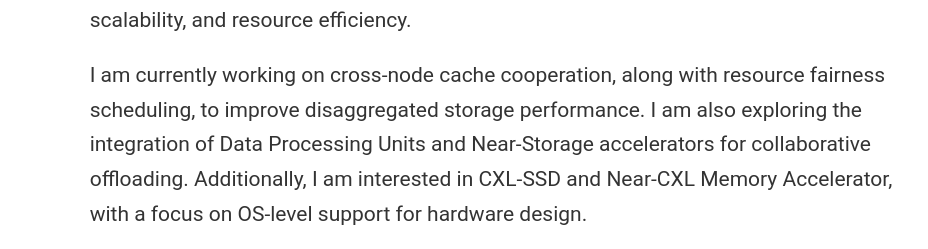
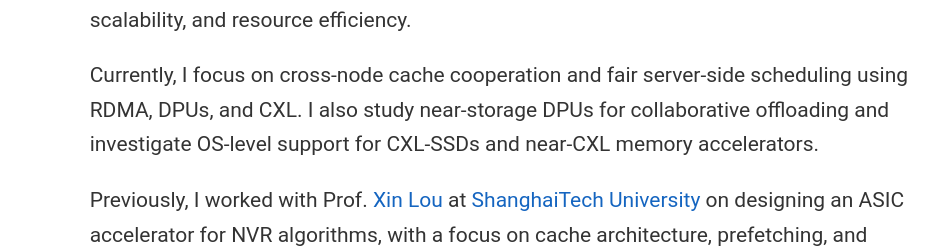
Before and after one commit to LinjieM/LinjieM.github.io, a plain HTML site: page index.html in a window 1280 px wide. Shown: the part 330-579 px from the top of the page, 352-1280 px from the left. Drawn offline with Linux system fonts and the light colour scheme.

Commit message:
change research summary

```diff
--- a/index.html
+++ b/index.html
@@ -108,8 +108,7 @@
                     </p>
 
                     <p>
-                        I am currently working on cross-node cache cooperation, along with resource fairness scheduling, to improve disaggregated storage performance.
-                        I am also exploring the integration of Data Processing Units and Near-Storage accelerators for collaborative offloading. Additionally, I am interested in CXL-SSD and Near-CXL Memory Accelerator, with a focus on OS-level support for hardware design.
+                        Currently, I focus on cross-node cache cooperation and fair server-side scheduling using RDMA, DPUs, and CXL. I also study near-storage DPUs for collaborative offloading and investigate OS-level support for CXL-SSDs and near-CXL memory accelerators.
                     </p>
 
                     <p>
```
